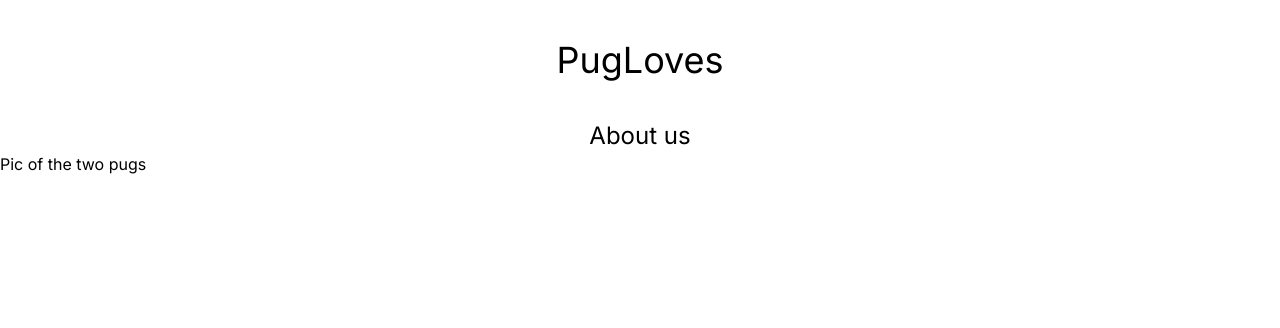
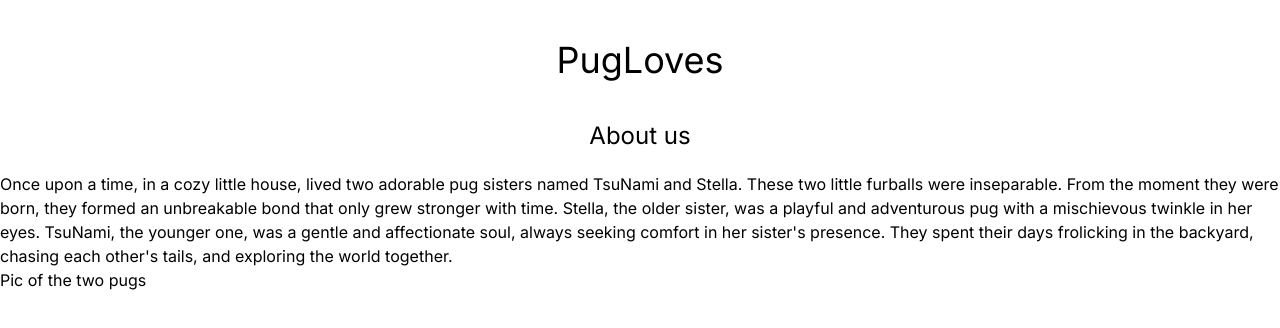
Before and after one commit to Bovdaboat/pugwholovehugs, a Next.js app: page / in a window 1280 px wide. Shown: the top 328 px of the page. Built offline with nearby package versions, Linux system fonts and the light colour scheme.

Commit message:
did the hero section for the pugs

```diff
--- a/src/app/shared/Hero.tsx
+++ b/src/app/shared/Hero.tsx
@@ -3,8 +3,14 @@ import React from "react";
 const Hero = () => {
     return(
         <div>
-            <h1 className="text-2xl flex justify-center">About us</h1>
-            <p></p>
+            <h1 className="text-2xl flex justify-center my-5 mx-5">About us</h1>
+            <p>Once upon a time, in a cozy little house, lived two adorable pug sisters named TsuNami and Stella.
+                These two little furballs were inseparable. From the moment they were born, they formed an unbreakable
+                bond that only grew stronger with time. Stella, the older sister, was a playful and adventurous pug with
+                a mischievous twinkle in her eyes. TsuNami, the younger one, was a gentle and affectionate soul, always
+                seeking comfort in her sister's presence. They spent their days frolicking in the backyard, chasing
+                each other's tails, and exploring the world together.
+            </p>
         </div>
     )
 }
```
